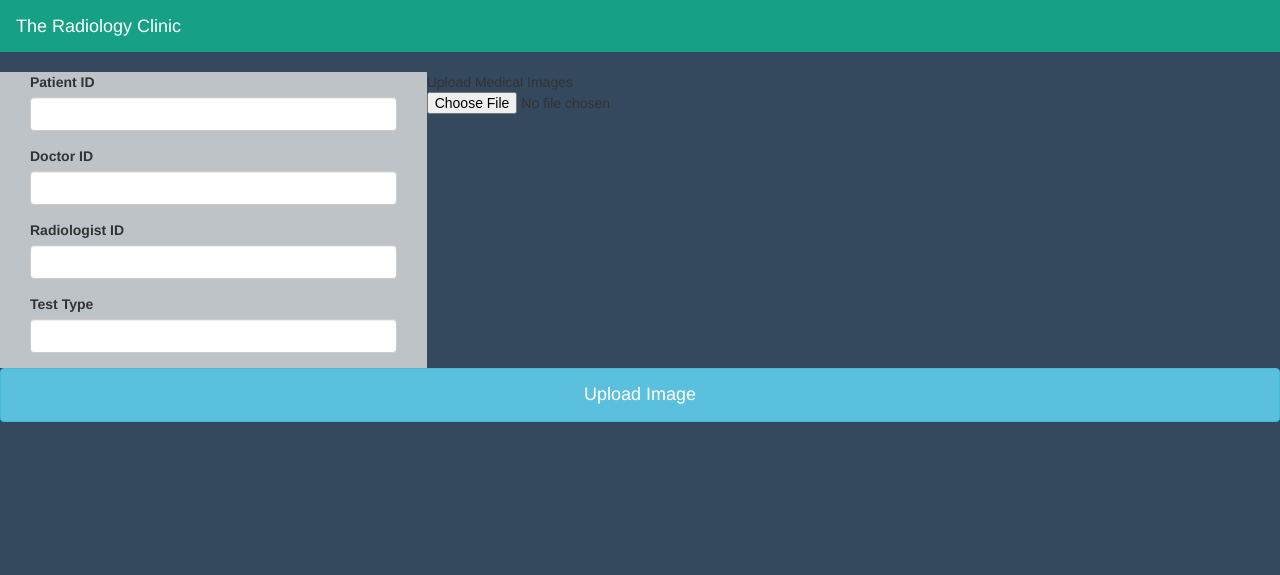
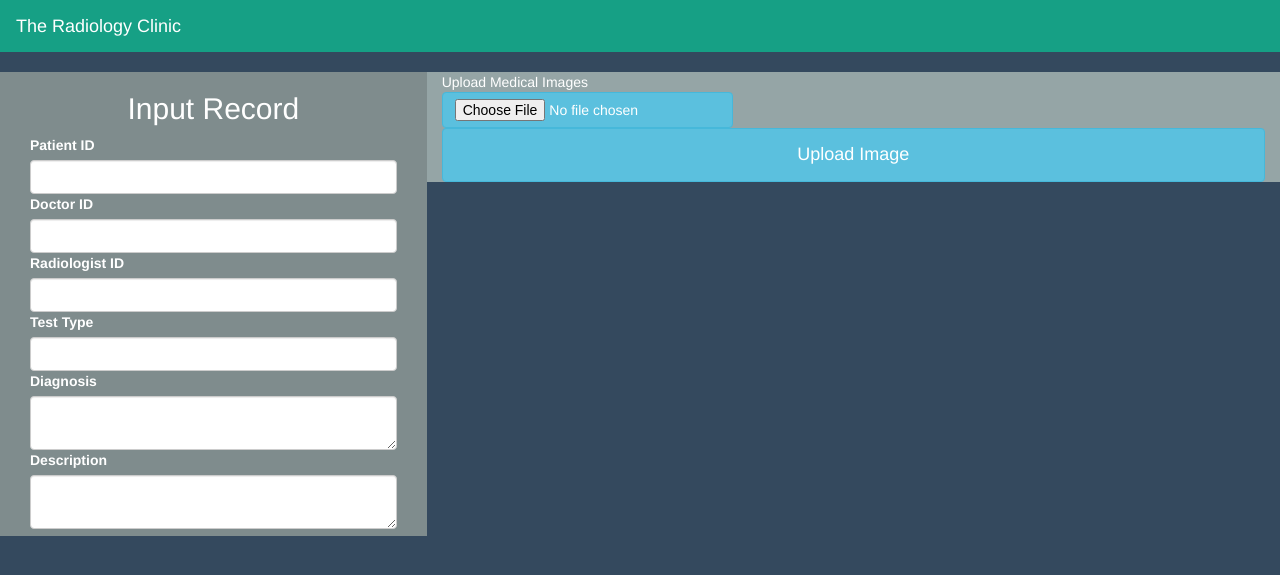
Before and after one commit to brthiess/Cmput391, a PHP site: page /radiology.php in a window 1280 px wide. Shown: the top 575 px of the page. Run offline with PHP 8.4, Linux system fonts and the light colour scheme; some libraries are stand-ins or nearby versions.

Commit message:
Working on Radiology.php

```diff
--- a/html/index.css
+++ b/html/index.css
@@ -1,5 +1,6 @@
 body {
 	background: #34495e;
+	color:white;
 }
 .navbar {
   border-radius: 0 !important;
@@ -16,13 +17,13 @@ body {
 .navbar-default {
 	background: #16a085;
 	border-color: #16a085;
-	color: white;
-}
-
-h1 {
-	color: white;
 }
 
 .radiology-form {
-	background: #bdc3c7;
+	background: #7f8c8d;
+	padding-bottom:0.5em;
 }
+
+.medical-image {
+	background: #95a5a6;
+}
--- a/html/radiology.php
+++ b/html/radiology.php
@@ -5,37 +5,42 @@
 <body>
 <?php include 'navbar.php';?>
 
-<div class="col-md-4 radiology-form">
-	<div class="col-md-12">
+<div class="col-sm-4 radiology-form">
+	<div class="text-center col-md-12"><h2>Input Record</h2></div>
 	<div class="form-group">
+		<div class="col-sm-12">
 				<label class="control-label" for="patient-id">Patient ID</label>
 				<input type="text" class="form-control" id="patient-id">
 		</div>
-	</div>
-	<div class="col-md-12">
-		<div class="form-group ">
+		<div class="col-sm-12">
 				<label class="control-label" for="doctor-id">Doctor ID</label>
 				<input type="text" class="form-control" id="doctor-id">
 		</div>
-	</div>
-	<div class="col-md-12">
-		<div class="form-group">
+		<div class="col-sm-12">
 				<label class="control-label" for="radiologist-id">Radiologist ID</label>
 				<input type="text" class="form-control" id="radiologist-id">
 		</div>
-	</div>
-	<div class="col-md-12">
-		<div class="form-group">
+		<div class="col-sm-12">
 				<label class="control-label" for="test-type">Test Type</label>
 				<input type="text" class="form-control" id="test-type">
 		</div>
+		<div class="col-sm-12">
+			<label class="control-label" for="diagnosis">Diagnosis</label>
+			<textarea type="text" class="form-control" id="diagnosis" rows="2"></textarea>
+		</div>
+		<div class="col-sm-12">
+			<label class="control-label" for="description">Description</label>
+			<textarea type="text" class="form-control" id="description" rows="2"></textarea>
 		</div>
 	</div>
+	<br>
+</div>
+<div class="col-sm-8 medical-image">
 	<form action="upload.php" method="post" enctype="multipart/form-data">
 		Upload Medical Images
-	<input type="file" name="fileToUpload" id="fileToUpload">
+		<input class="btn btn-info" type="file" name="fileToUpload" id="fileToUpload">
 		<button type="submit" class="btn btn-block btn-info" name="submit"><h4>Upload Image</h4></button>
-
 	</form>
+</div>
 </body>
 </html>
```
Lines whose indentation alone changed are shown as unchanged.
